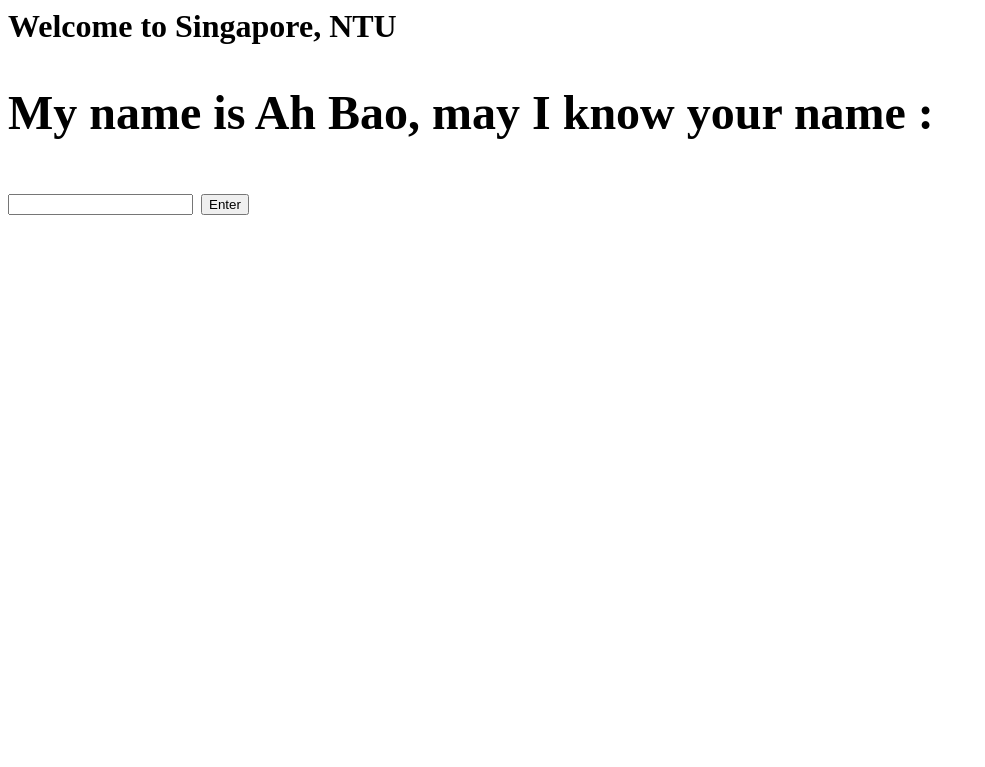
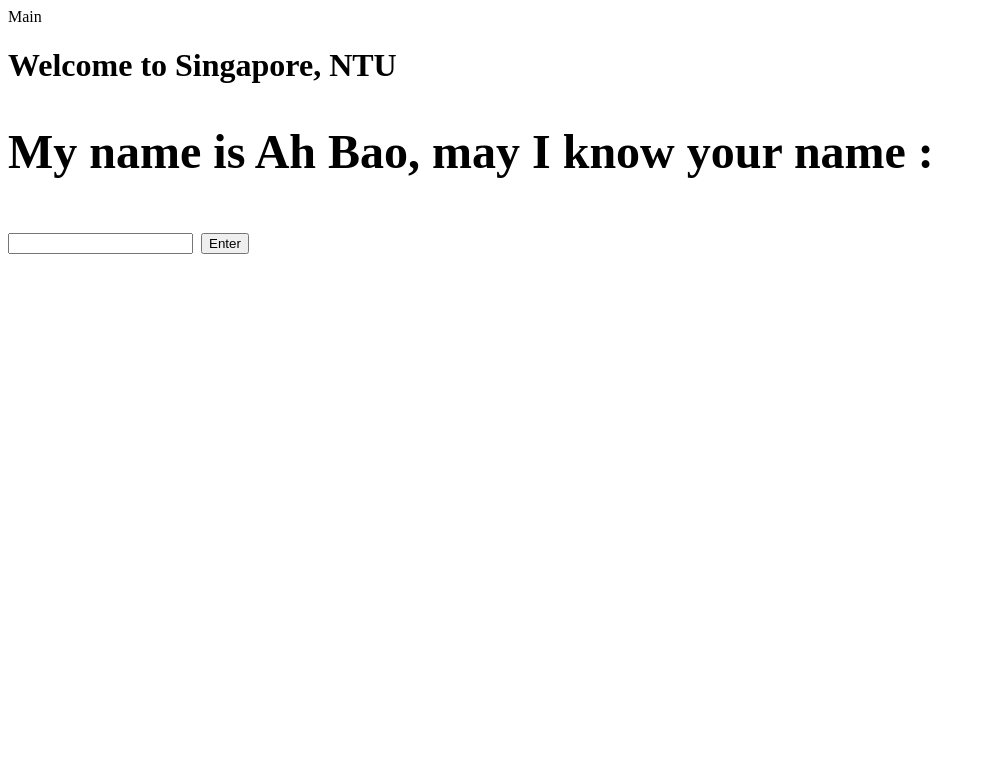
Before and after one commit to 4Ashh/ntu, a Python web app: template templates/index.html in a window 1280 px wide. Shown: the top 767 px of the page, without its empty margins (0-985 px from the left). Run offline with Jinja, Linux system fonts and the light colour scheme; the template is opened without the code that fills it, so the values that code supplies are empty.

Commit message:
Update index.html

```diff
--- a/templates/index.html
+++ b/templates/index.html
@@ -1,3 +1,9 @@
+Main <style>
+.container{width: 100%; margin:auto}
+@media (min-width:600px){.container{width: 80%;}}
+@media (min-width:768px){.container{width: 60%;}}
+@media (min-width:1024px){.container{width:50%;}}
+</style>
 <h1>Welcome to Singapore, NTU<h1>
 <form action="/main" method="post">
   <h2>My name is Ah Bao, may I know your name : </h2>
```
